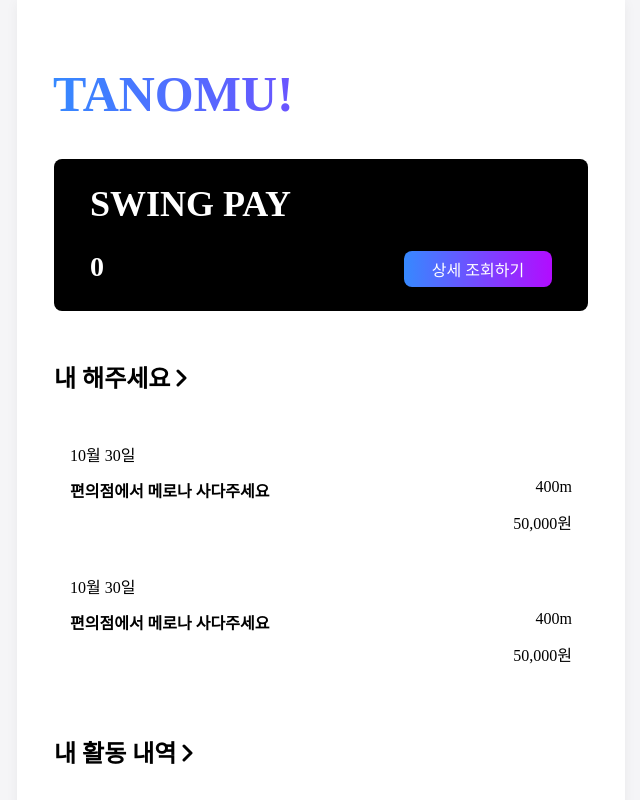
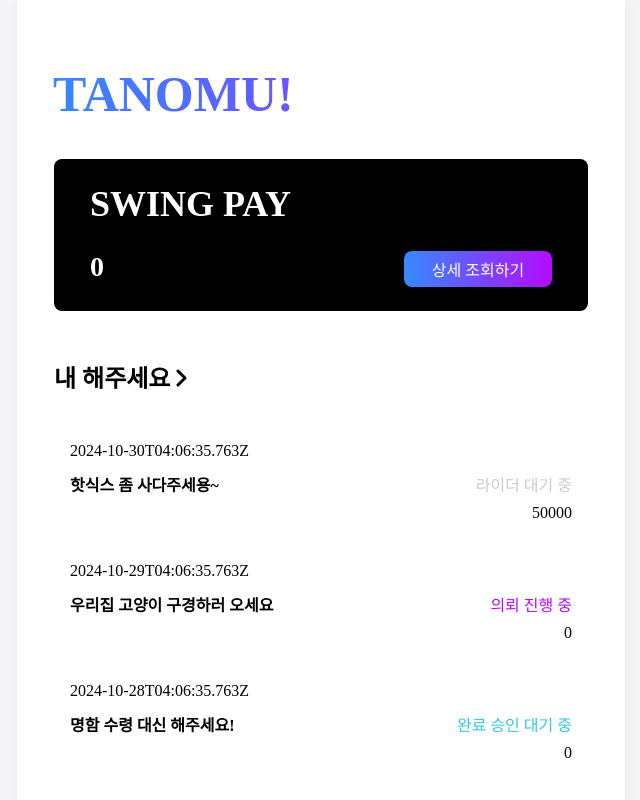
Before and after one commit to SWMHS-Hackathon-5team/frontend_, a React (Vite) app: page / in a window 1280 px wide. Shown: the top 800 px of the page, without its empty margins (319-959 px from the left). Built offline with nearby package versions, Linux system fonts and the light colour scheme; no server answers.

Commit message:
add home

```diff
--- a/src/components/MainItems/index.tsx
+++ /dev/null
@@ -1,24 +0,0 @@
-import * as S from './style'
-
-const MainItems = ({ data }) => {
-  return (
-    <div>
-      {data.map((item, index) => (
-        <S.ItemsContainer key={index}>
-          <S.ItemsText>{item.date}</S.ItemsText>
-          <S.ItemsContentsContainer>
-            <S.FlexContainer>
-              <S.ItemsTitle>{item.title}</S.ItemsTitle>
-              <S.RiderState>{item.distance}</S.RiderState>
-            </S.FlexContainer>
-            <S.ItemsText style={{ marginLeft: 'auto' }}>
-              {item.price}
-            </S.ItemsText>
-          </S.ItemsContentsContainer>
-        </S.ItemsContainer>
-      ))}
-    </div>
-  )
-}
-
-export default MainItems
--- /dev/null
+++ b/src/components/RequestItem/index.tsx
@@ -0,0 +1,62 @@
+import React from 'react'
+import * as S from './style'
+
+type ReqType = 'NON' | 'DOING' | 'WAITING' | 'SUCCESS' | 'FAILED'
+
+interface StatusConfig {
+  text: string
+  color: string
+}
+
+interface RequestItem {
+  id: string | number
+  createdDt: string
+  title: string
+  reqType: ReqType
+  price: string | number
+}
+
+interface RequestItemsProps {
+  data: {
+    data: RequestItem[]
+  }
+}
+
+const STATUS_CONFIG: Record<ReqType, StatusConfig> = {
+  NON: { text: '라이더 대기 중', color: '#ccc' },
+  DOING: { text: '의뢰 진행 중', color: '#B20CFF' },
+  WAITING: { text: '완료 승인 대기 중', color: '#35C8DA' },
+  SUCCESS: { text: '의뢰 완료', color: '#3689FF' },
+  FAILED: { text: '의뢰 실패', color: '#ccc' },
+}
+
+const RequestItems: React.FC<RequestItemsProps> = ({ data }) => {
+  const getStatus = (reqType: ReqType): StatusConfig =>
+    STATUS_CONFIG[reqType] || { text: '', color: '#000' }
+
+  return (
+    <div>
+      {data.data.map((item: RequestItem) => {
+        const { text: statusText, color: statusColor } = getStatus(item.reqType)
+        return (
+          <S.ItemsContainer key={item.id}>
+            <S.ItemsText>{item.createdDt}</S.ItemsText>
+            <S.ItemsContentsContainer>
+              <S.FlexContainer>
+                <S.ItemsTitle>{item.title}</S.ItemsTitle>
+                <S.ReqTypeState style={{ color: statusColor }}>
+                  {statusText}
+                </S.ReqTypeState>
+              </S.FlexContainer>
+              <S.ItemsText style={{ marginLeft: 'auto' }}>
+                {item.price}
+              </S.ItemsText>
+            </S.ItemsContentsContainer>
+          </S.ItemsContainer>
+        )
+      })}
+    </div>
+  )
+}
+
+export default RequestItems
--- a/src/components/MainItems/style.ts
+++ b/src/components/RequestItem/style.ts
@@ -29,7 +29,7 @@ export const FlexContainer = styled.div`
   justify-content: space-between;
 `
 
-export const RiderState = styled.p`
+export const ReqTypeState = styled.p`
   font-size: 1rem;
   font-weight: 400;
 `
--- a/src/pages/home/index.tsx
+++ b/src/pages/home/index.tsx
@@ -1,61 +1,135 @@
+import React, { useEffect, useState } from 'react'
+import { useNavigate } from 'react-router-dom'
 import { RightArrow } from '@/assets/icons'
 import * as S from './style'
 import Header from '@/components/Header'
 import apiClient from '@/api/apiClient'
-import { useEffect, useState } from 'react'
-import MainItems from '@/components/MainItems'
 import { Button } from '@/components/button'
-import { useNavigate } from 'react-router-dom'
+import RequestItems from '@/components/RequestItem'
 
-const mockActivityHistory = [
-  {
-    date: '10월 30일',
-    title: '편의점에서 메로나 사다주세요',
-    distance: '400m',
-    price: '50,000원',
-  },
-  {
-    date: '10월 30일',
-    title: '편의점에서 메로나 사다주세요',
-    distance: '400m',
-    price: '50,000원',
-  },
-]
+// Types
+type ReqType = 'NON' | 'DOING' | 'WAITING' | 'SUCCESS' | 'FAILED'
 
-const ShowHistory = () => {
-  const [money, setMoney] = useState(0)
-  const [activity, setActivities] = useState([])
+interface RequestItem {
+  id: number
+  title: string
+  content: string
+  createdDt: string
+  price: number
+  latitude: number
+  longitude: number
+  reqType: ReqType
+  isSucceed: boolean
+  address: string
+}
+
+interface ApiResponse {
+  status: number
+  message: string
+  data: RequestItem[]
+}
+
+const Home = () => {
+  const [money, setMoney] = useState<number>(0)
+  const [myRequests, setMyRequests] = useState<ApiResponse>({
+    status: 0,
+    message: '',
+    data: [],
+  })
   const navigate = useNavigate()
+
   useEffect(() => {
-    const fetchData = async () => {
+    const fetchMoney = async () => {
       try {
-        const moneyResponse = await apiClient.get('/money/my')
-        console.log(moneyResponse)
-        setMoney(moneyResponse.data.data.data.money)
+        const response = await apiClient.get('/money/my')
+        setMoney(response.data.data.data.money)
       } catch (err) {
-        console.error('Error fetching data:', err)
+        console.error('Error fetching money:', err)
       }
     }
 
-    fetchData()
-  }, [])
-
-  useEffect(() => {
-    const fetchData = async () => {
+    const fetchRequests = async () => {
       try {
-        const moneyResponse = await apiClient.get('/request/my')
-        setActivities(moneyResponse.data.data)
-        console.log(moneyResponse)
+        const response = await apiClient.get('/request/my')
+        setMyRequests(response.data)
       } catch (err) {
-        console.error('Error fetching data:', err)
+        console.error('Error fetching requests:', err)
       }
     }
 
-    fetchData()
+    fetchMoney()
+    fetchRequests()
   }, [])
 
   const handlePayDetailNavigate = () => {
     navigate('/pay-detail')
+  }
+
+  const tempData: ApiResponse = {
+    status: 0,
+    message: 'string',
+    data: [
+      {
+        id: 0,
+        title: '핫식스 좀 사다주세용~',
+        content: '핫식스 좀 사다주세용~',
+        createdDt: '2024-10-30T04:06:35.763Z',
+        price: 50000,
+        latitude: 0,
+        longitude: 0,
+        reqType: 'NON',
+        isSucceed: true,
+        address: 'string',
+      },
+      {
+        id: 2,
+        title: '우리집 고양이 구경하러 오세요',
+        content: '우리집 고양이 구경하러 오세요',
+        createdDt: '2024-10-29T04:06:35.763Z',
+        price: 0,
+        latitude: 0,
+        longitude: 0,
+        reqType: 'DOING',
+        isSucceed: true,
+        address: 'string',
+      },
+      {
+        id: 3,
+        title: '명함 수령 대신 해주세요!',
+        content: '명함 수령 대신 해주세요!',
+        createdDt: '2024-10-28T04:06:35.763Z',
+        price: 0,
+        latitude: 0,
+        longitude: 0,
+        reqType: 'WAITING',
+        isSucceed: true,
+        address: 'string',
+      },
+      {
+        id: 4,
+        title: '제 레포트 좀 내주세요...',
+        content: '제 레포트 좀 내주세요...',
+        createdDt: '2024-10-27T04:06:35.763Z',
+        price: 0,
+        latitude: 0,
+        longitude: 0,
+        reqType: 'SUCCESS',
+        isSucceed: true,
+        address: 'string',
+      },
+      {
+        id: 5,
+        title: '생일 케이크 픽업 해주세요',
+        content: '생일 케이크 픽업 해주세요',
+        createdDt: '2024-10-26T04:06:35.763Z',
+        price: 0,
+        latitude: 0,
+        longitude: 0,
+        reqType: 'FAILED',
+        isSucceed: true,
+        address: 'string',
+      },
+    ],
   }
 
   return (
@@ -80,14 +154,14 @@ const ShowHistory = () => {
         <S.ActivityHistory>
           내 해주세요 <RightArrow />
         </S.ActivityHistory>
-        <MainItems data={mockActivityHistory} />
+        <RequestItems data={tempData} />
         <S.ActivityHistory>
           내 활동 내역 <RightArrow />
         </S.ActivityHistory>
-        <MainItems data={mockActivityHistory} />
+        <RequestItems data={tempData} />
       </S.Container>
     </S.Wrapper>
   )
 }
 
-export default ShowHistory
+export default Home
--- a/src/pages/payDetail/index.tsx
+++ b/src/pages/payDetail/index.tsx
@@ -58,12 +58,12 @@ const PayDetail = () => {
     },
   ]
 
-  const formatDate = (dateString) => {
+  const formatDate = (dateString: string): string => {
     const date = new Date(dateString)
     return `${date.getMonth() + 1}월 ${date.getDate()}일`
   }
 
-  const formatAmount = (amount) => {
+  const formatAmount = (amount: number): string => {
     return amount.toLocaleString() + '원'
   }
 
--- a/src/router/router.tsx
+++ b/src/router/router.tsx
@@ -1,10 +1,11 @@
 import { BrowserRouter, Route, Routes } from 'react-router-dom'
 import { Layout } from './outlet'
-import Home from '@/pages/home'
-import { Signup } from '@/pages/signup'
+
+import { Signup } from '@/pages/signup/signup'
 import Signin from '@/pages/signin'
 import Request from '@/pages/request'
 import PayDetail from '@/pages/payDetail'
+import Home from '@/pages/home'
 
 export const Router = () => {
   return (
```
Also changed, not shown: src/pages/signup/signup.tsx (renamed from src/pages/signup.tsx).
